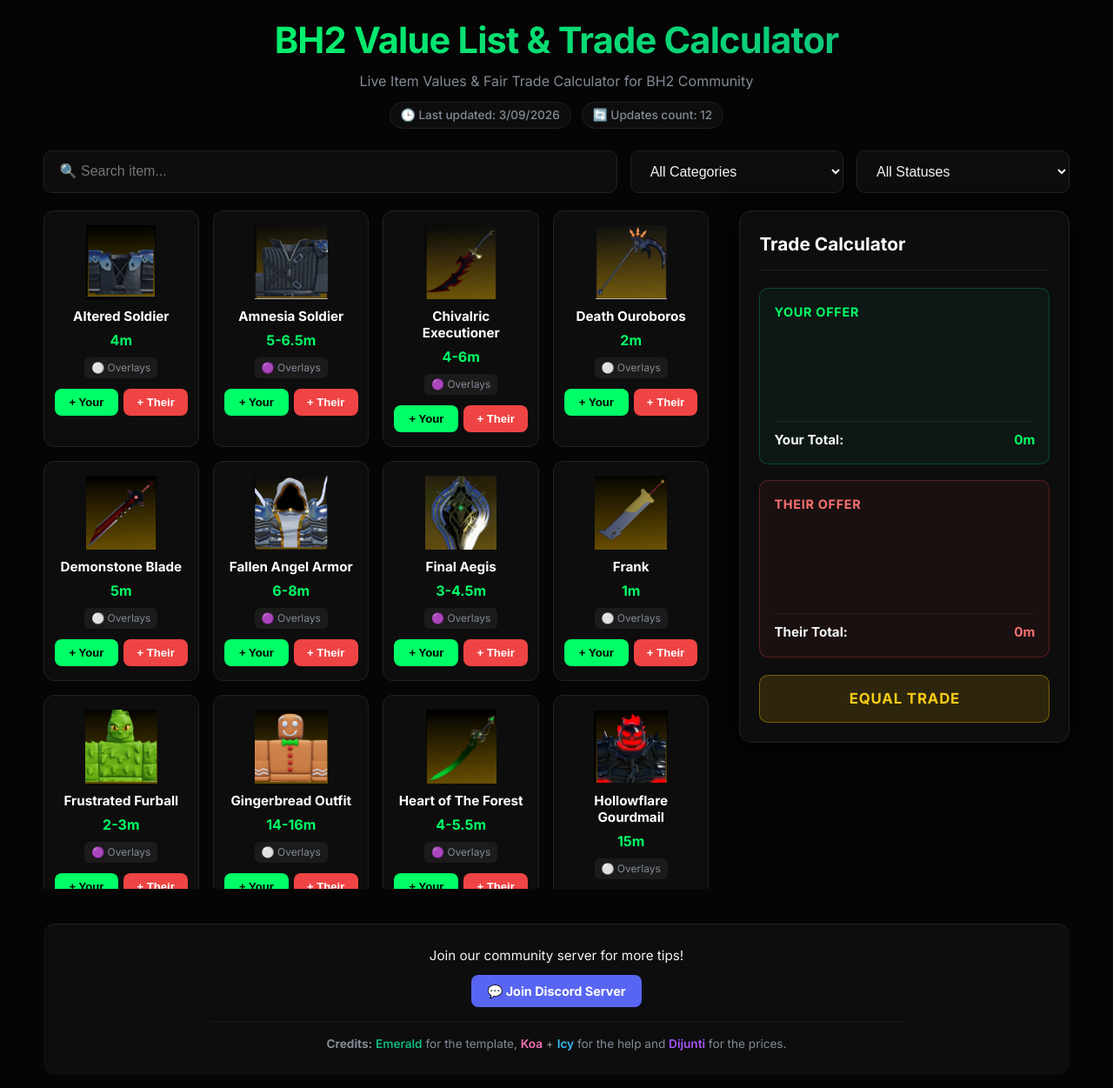
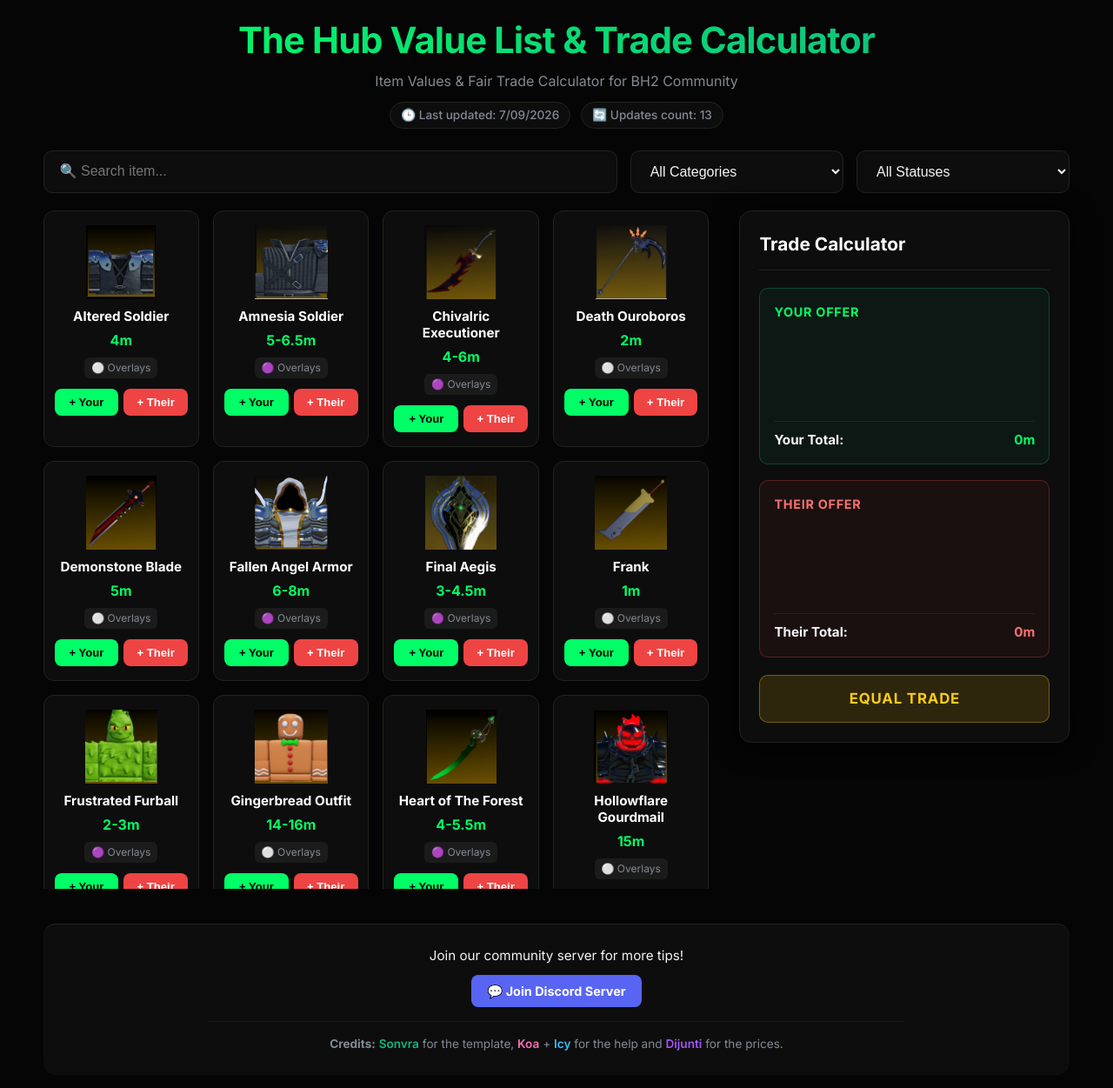
Before and after one commit to Bh2-Values/TheHub, a plain HTML site: page index.html in a window 1280 px wide. Shown: the whole page at 87% size. Drawn offline with Linux system fonts and the light colour scheme.

Commit message:
Update index.html

```diff
--- a/index.html
+++ b/index.html
@@ -13,7 +13,7 @@
 
   <meta charset="UTF-8">
   <meta name="viewport" content="width=device-width, initial-scale=1.0">
-  <title>BH2 | Official Value List & Trade Calculator</title>
+  <title>BH2 | The Hub Value List & Trade Calculator</title>
   <link rel="preconnect" href="https://fonts.googleapis.com">
   <link rel="preconnect" href="https://fonts.gstatic.com" crossorigin>
   <link href="https://fonts.googleapis.com/css2?family=Inter:wght@400;500;600;700&display=swap" rel="stylesheet">
@@ -322,13 +322,13 @@
 
   <div class="container">
     <header>
-      <h1>BH2 Value List & Trade Calculator</h1>
-      <p>Live Item Values & Fair Trade Calculator for BH2 Community</p>
+      <h1>The Hub Value List & Trade Calculator</h1>
+      <p>Item Values & Fair Trade Calculator for BH2 Community</p>
 
       <!-- Status Badges -->
       <div class="header-status">
-        <span class="status-badge">🕒 Last updated: 3/09/2026</span>
-        <span class="status-badge">🔄 Updates count: 12</span>
+        <span class="status-badge">🕒 Last updated: 7/09/2026</span>
+        <span class="status-badge">🔄 Updates count: 13</span>
       </div>
     </header>
 
@@ -400,7 +400,7 @@
           </a>
         </div>
         <div class="credits-box">
-          <p><strong>Credits:</strong> <span class="c-emerald">Emerald</span> for the template, <span class="c-koa">Koa</span> + <span class="c-icy">Icy</span> for the help and <span class="c-dijunti">Dijunti</span> for the prices.</p>
+          <p><strong>Credits:</strong> <span class="c-emerald">Sonvra</span> for the template, <span class="c-koa">Koa</span> + <span class="c-icy">Icy</span> for the help and <span class="c-dijunti">Dijunti</span> for the prices.</p>
         </div>
       </div>
     </footer>
```
